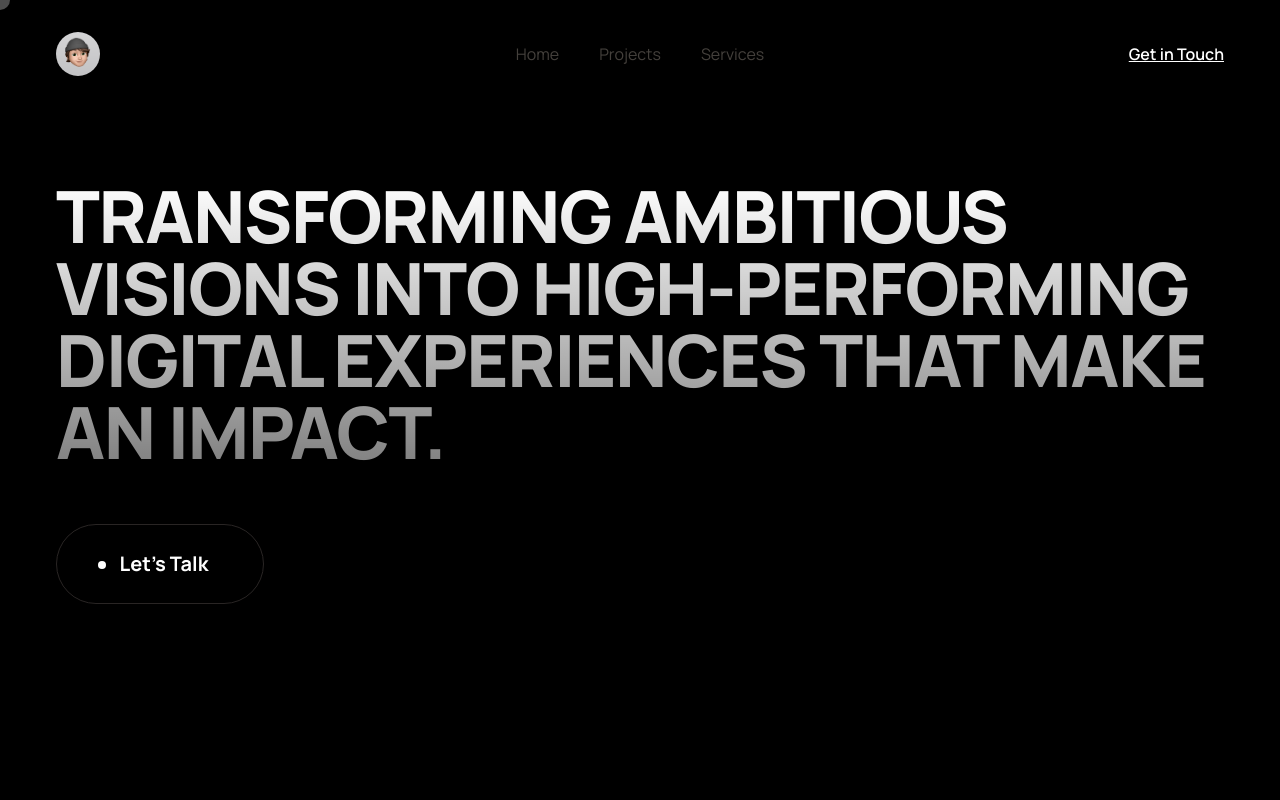
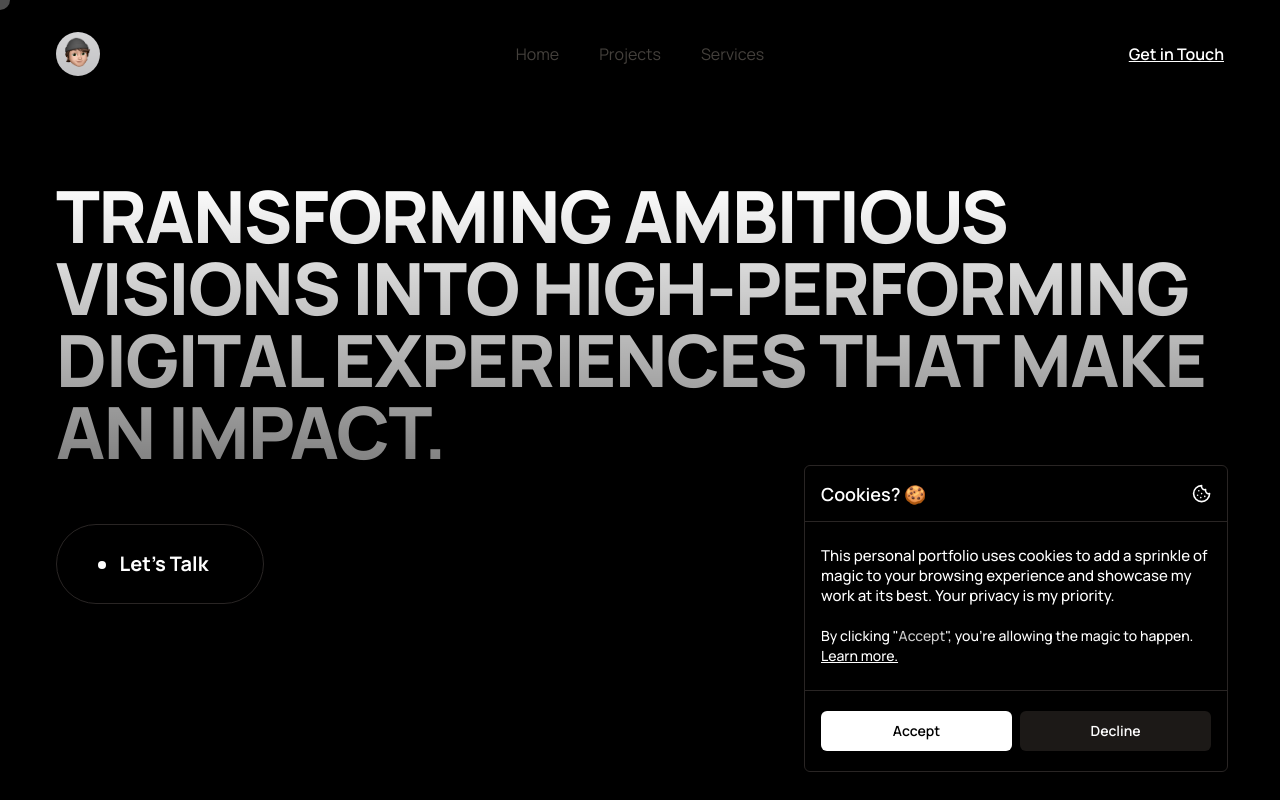
Before and after one commit to big-black-cactus/portfolio, a Next.js app: page / in a window 1280 px wide. Shown: the top 800 px of the page. Built offline with nearby package versions, Linux system fonts and the light colour scheme.

Commit message:
cookie consent

```diff
--- a/src/app/page.tsx
+++ b/src/app/page.tsx
@@ -9,6 +9,7 @@ import Lenis from "@/components/SmoothScroll";
 import { FAQ } from "@/components/FAQ";
 // import { SmoothScrollHandler } from "@/components/SmoothScrollHandler";
 import dynamic from "next/dynamic";
+import CookieConsent from "@/components/CookieConsent";
 
 
 // Lazy load components for performance
@@ -38,6 +39,7 @@ export default function Home() {
           <Contact id="contact" />
         </div>
       </main>
+      <CookieConsent demo={true}  />
     </Lenis>
   );
 }
--- /dev/null
+++ b/src/components/CookieConsent.tsx
@@ -0,0 +1,108 @@
+"use client";
+
+import { CookieIcon } from "lucide-react";
+import { Button } from "./ui/button";
+import { useEffect, useState } from "react";
+import { cn } from "@/lib/utils";
+
+interface CookieConsentProps {
+    variant?: "default" | "small";
+    demo?: boolean;
+    onAcceptCallback?: () => void;
+    onDeclineCallback?: () => void;
+}
+
+export default function CookieConsent({
+    variant = "default",
+    demo = false,
+    onAcceptCallback = () => {},
+    onDeclineCallback = () => {}
+}: CookieConsentProps) {
+    const [isOpen, setIsOpen] = useState<boolean>(false);
+    const [hide, setHide] = useState<boolean>(false);
+
+    const setCookie = (name: string, value: string, days: number) => {
+        const expires = new Date();
+        expires.setTime(expires.getTime() + days * 24 * 60 * 60 * 1000);
+        document.cookie = `${name}=${value}; expires=${expires.toUTCString()}; path=/`;
+    };
+
+    const getCookie = (name: string): string | null => {
+        const match = document.cookie.match(new RegExp('(^| )' + name + '=([^;]+)'));
+        return match ? match[2] : null;
+    };
+
+    const accept = () => {
+        setIsOpen(false);
+        setCookie("cookieConsent", "true", 365);
+        setTimeout(() => setHide(true), 700);
+        onAcceptCallback();
+    };
+
+    const decline = () => {
+        setIsOpen(false);
+        setCookie("cookieConsent", "false", 365);
+        setTimeout(() => setHide(true), 700);
+        onDeclineCallback();
+    };
+
+    useEffect(() => {
+        try {
+            const consent = getCookie("cookieConsent");
+            if (consent === "true" || consent === "false") {
+                setHide(true);
+            } else {
+                setIsOpen(true);
+            }
+        } catch (e) {
+            console.error("Error: ", e);
+        }
+    }, []);
+
+    return (
+        variant === "default" ? (
+            <div className={cn("fixed z-[200] bottom-0 right-0 sm:right-10 sm:bottom-4 w-full sm:max-w-md duration-700", !isOpen ? "transition-[opacity,transform] translate-y-8 opacity-0" : "transition-[opacity,transform] translate-y-0 opacity-100", hide && "hidden")}>
+                <div className="dark:bg-card bg-background rounded-md m-3 border border-stone-800 shadow-xl">
+                    <div className="grid gap-2">
+                        <div className="border-b border-border border-stone-800 h-14 flex items-center justify-between p-4">
+                            <h1 className="text-lg font-semibold">Cookies? 🍪</h1>
+                            <CookieIcon className="h-[1.2rem] w-[1.2rem]" />
+                        </div>
+                        <div className="p-4">
+                            <p className="text-sm md:text-[15px] font-medium text-start">
+                                This personal portfolio uses cookies to add a sprinkle of magic to your browsing experience and showcase my work at its best. Your privacy is my priority.
+                                <br />
+                                <br />
+                                <span className="text-xs md:text-[14px]">By clicking "<span className="font-medium opacity-80">Accept</span>", you're allowing the magic to happen.</span>
+                                <br />
+                                <a href="#" className="text-xs md:text-[14px] underline">Learn more.</a>
+                            </p>
+                        </div>
+                        <div className="flex gap-2 p-4 py-5 border-t border-border border-stone-800 dark:bg-background/2">
+                            <Button onClick={accept} className="w-full bg-white hover:bg-white/90 text-black font-semibold">Accept</Button>
+                            <Button onClick={decline} className="w-full bg-stone-900 hover:bg-stone-800 font-semibold" variant="secondary">Decline</Button>
+                        </div>
+                    </div>
+                </div>
+            </div>
+        ) : (
+            <div className={cn("fixed z-[200] bottom-0 right-0 sm:right-4 sm:bottom-4 w-full sm:max-w-md duration-700", !isOpen ? "transition-[opacity,transform] translate-y-8 opacity-0" : "transition-[opacity,transform] translate-y-0 opacity-100", hide && "hidden")}>
+                <div className="m-3 dark:bg-card bg-background border border-border border-stone-800 rounded-lg">
+                    <div className="flex items-center justify-between p-3">
+                        <h1 className="text-lg font-medium">Cookies? 🍪</h1>
+                        <CookieIcon className="h-[1.2rem] w-[1.2rem]" />
+                    </div>
+                    <div className="p-3 -mt-2">
+                        <p className="text-sm text-left text-muted-foreground">
+                            This portfolio uses cookies to make your visit smooth and delightful. Ready for the magic? 🍪
+                        </p>
+                    </div>
+                    <div className="p-3 flex items-center gap-2 mt-2 border-t">
+                        <Button onClick={accept} className="w-full h-9 rounded-full">accept</Button>
+                        <Button onClick={decline} className="w-full h-9 rounded-full" variant="outline">decline</Button>
+                    </div>
+                </div>
+            </div>
+        )
+    );
+}
--- a/src/components/ui/toast.tsx
+++ b/src/components/ui/toast.tsx
@@ -16,7 +16,7 @@ const ToastViewport = React.forwardRef<
   <ToastPrimitives.Viewport
     ref={ref}
     className={cn(
-      "fixed top-0 z-[100] flex max-h-screen w-full flex-col-reverse p-4 sm:bottom-0 sm:right-0 sm:top-auto sm:flex-col md:max-w-[420px]",
+      "fixed top-0 z-[100] flex max-h-screen w-full flex-col-reverse p-4 sm:bottom-0 sm:left-0 sm:top-auto sm:flex-col md:max-w-[420px]",
       className
     )}
     {...props}
```
